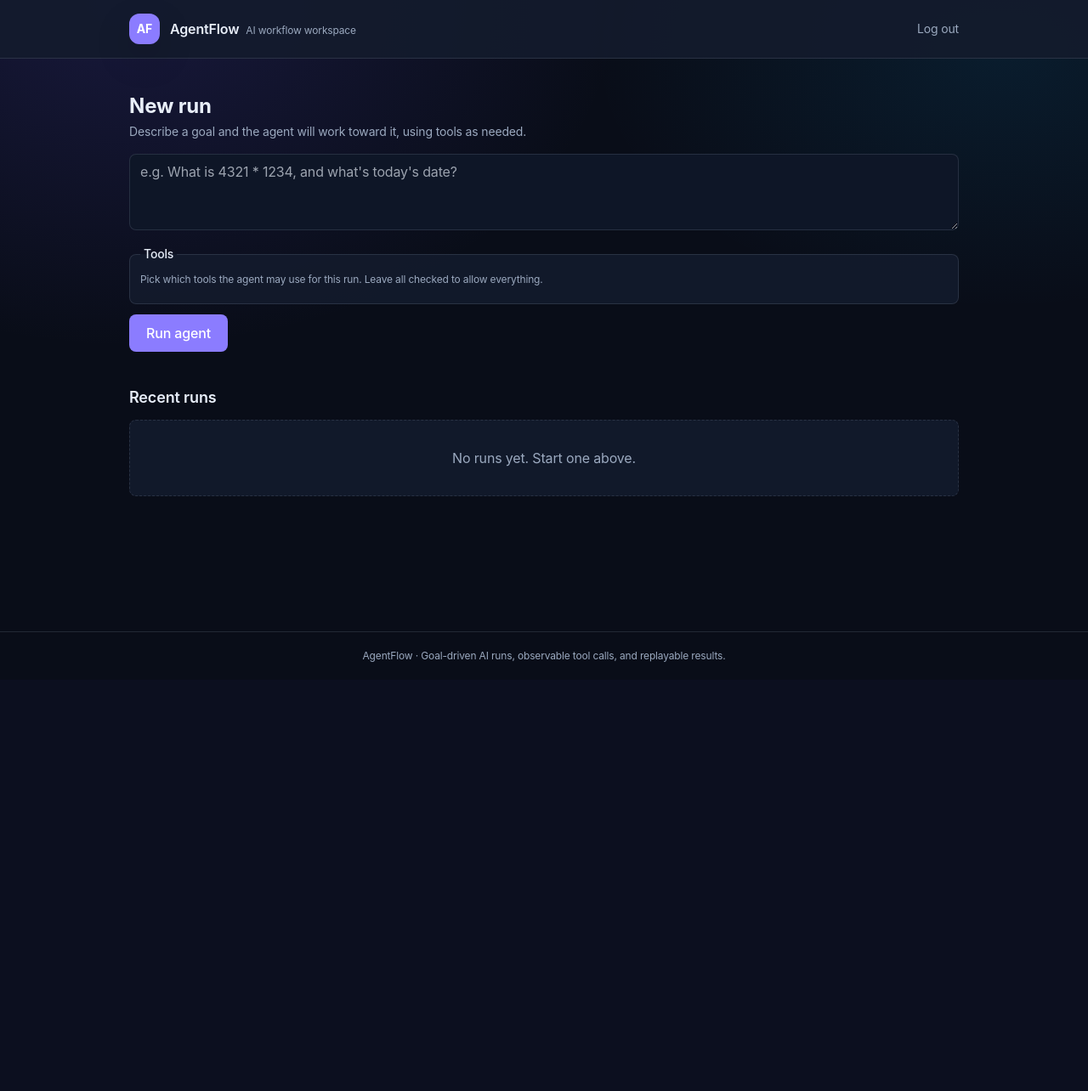
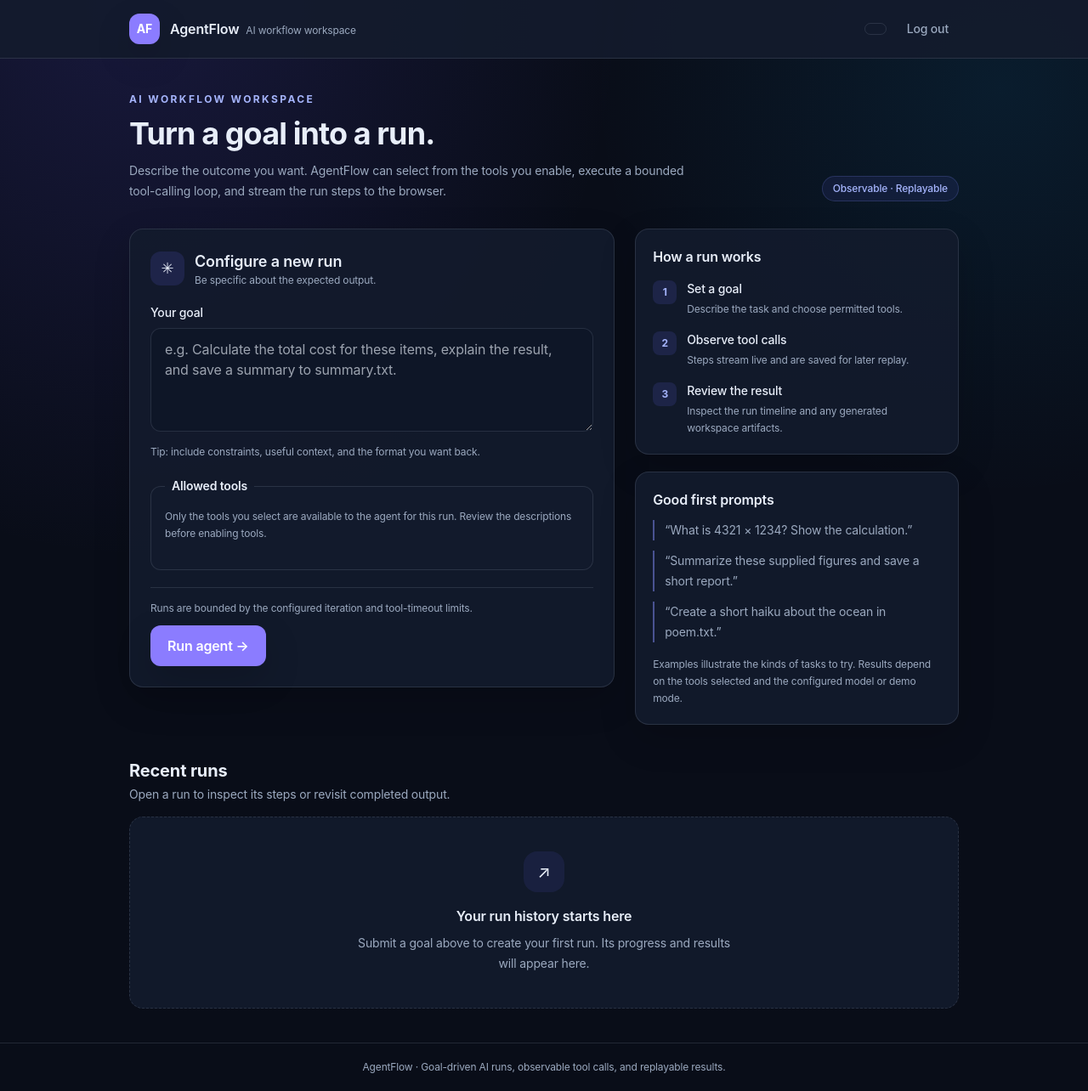
Before and after one commit to Kushe602/AI-Agent-Workflow-Automation-Tool, a FastAPI app: template app/templates/index.html in a window 1280 px wide. Shown: the whole page at 85% size. Before the commit the page ends 779 px from the top, so only its background shows below. Run offline with FastAPI, Linux system fonts and the light colour scheme; the template is opened without the code that fills it, so the values that code supplies are empty; some libraries are stand-ins or nearby versions.

Commit message:
Improve AgentFlow dashboard hierarchy and run guidance

```diff
--- a/app/templates/index.html
+++ b/app/templates/index.html
@@ -1,48 +1,99 @@
 {% extends "base.html" %}
 {% block title %}Dashboard — AgentFlow{% endblock %}
 {% block nav %}
-  <span class="hidden text-slate-500 sm:inline">{{ user.email }}</span>
+  <span class="hidden rounded-full border border-slate-200 px-3 py-1.5 text-slate-500 sm:inline">{{ user.email }}</span>
   <form method="post" action="/logout">
-    <button type="submit" class="text-slate-600 hover:text-slate-900">Log out</button>
+    <button type="submit" class="rounded-lg px-3 py-2 font-medium text-slate-600 hover:text-slate-900">Log out</button>
   </form>
 {% endblock %}
 {% block content %}
-  <section>
-    <h1 class="text-2xl font-bold text-slate-900">New run</h1>
-    <p class="mt-1 text-sm text-slate-600">Describe a goal and the agent will work toward it, using tools as needed.</p>
-    <form method="post" action="/runs" class="mt-4 space-y-3">
-      <textarea name="goal" rows="3" required placeholder="e.g. What is 4321 * 1234, and what's today's date?"
-        class="w-full rounded-lg border border-slate-300 px-3 py-2 focus:border-indigo-500 focus:outline-none"></textarea>
-      <fieldset class="rounded-lg border border-slate-200 bg-white p-3">
-        <legend class="px-1 text-sm font-medium text-slate-700">Tools</legend>
-        <p class="mb-2 text-xs text-slate-500">Pick which tools the agent may use for this run. Leave all checked to allow everything.</p>
-        <div class="grid gap-2 sm:grid-cols-2">
+  <section class="mb-8">
+    <p class="text-xs font-bold uppercase tracking-[.2em] text-indigo-300">AI workflow workspace</p>
+    <div class="mt-3 flex flex-wrap items-end justify-between gap-4">
+      <div>
+        <h1 class="text-3xl font-bold tracking-tight text-slate-900 sm:text-4xl">Turn a goal into a run.</h1>
+        <p class="mt-3 max-w-2xl text-sm leading-6 text-slate-600">Describe the outcome you want. AgentFlow can select from the tools you enable, execute a bounded tool-calling loop, and stream the run steps to the browser.</p>
+      </div>
+      <span class="rounded-full border border-indigo-400/20 bg-indigo-500/10 px-3 py-1.5 text-xs font-medium text-indigo-300">Observable · Replayable</span>
+    </div>
+  </section>
+
+  <div class="grid items-start gap-6 lg:grid-cols-[minmax(0,1.2fr)_minmax(18rem,.8fr)]">
+    <section class="rounded-2xl border border-slate-200 bg-white p-5 shadow-sm sm:p-6">
+      <div class="mb-5 flex items-center gap-3">
+        <span class="flex h-10 w-10 items-center justify-center rounded-xl bg-indigo-500/15 text-lg">✳</span>
+        <div>
+          <h2 class="text-lg font-semibold text-slate-900">Configure a new run</h2>
+          <p class="text-xs text-slate-500">Be specific about the expected output.</p>
+        </div>
+      </div>
+      <form method="post" action="/runs" class="space-y-5">
+        <div>
+          <label for="goal" class="mb-2 block text-sm font-medium text-slate-700">Your goal</label>
+          <textarea id="goal" name="goal" rows="4" required maxlength="12000" placeholder="e.g. Calculate the total cost for these items, explain the result, and save a summary to summary.txt." aria-describedby="goal-help"
+            class="w-full rounded-xl border border-slate-300 px-4 py-3 leading-6 focus:border-indigo-500 focus:outline-none"></textarea>
+          <p id="goal-help" class="mt-2 text-xs leading-5 text-slate-500">Tip: include constraints, useful context, and the format you want back.</p>
+        </div>
+        <fieldset class="rounded-xl border border-slate-200 bg-white p-4">
+          <legend class="px-2 text-sm font-semibold text-slate-700">Allowed tools</legend>
+          <p class="mb-4 text-xs leading-5 text-slate-500">Only the tools you select are available to the agent for this run. Review the descriptions before enabling tools.</p>
+          <div class="grid gap-3 sm:grid-cols-2">
             {% for tool in tools %}
-            <label class="flex items-start gap-2 text-sm">
+              <label class="flex cursor-pointer items-start gap-3 rounded-xl border border-slate-200 p-3 text-sm hover:border-indigo-400/40 hover:bg-slate-50">
                 <input type="checkbox" name="tools" value="{{ tool.name }}" checked
-                class="mt-0.5 rounded border-slate-300 text-indigo-600 focus:ring-indigo-500" />
+                  class="mt-1 rounded border-slate-300 text-indigo-600 focus:ring-indigo-500" />
                 <span class="min-w-0">
-                <span class="font-mono text-slate-800">{{ tool.name }}</span>
-                <span class="block text-xs text-slate-500">{{ tool.description }}</span>
+                  <span class="block break-words font-mono text-xs font-semibold text-slate-800">{{ tool.name }}</span>
+                  <span class="mt-1 block text-xs leading-5 text-slate-500">{{ tool.description }}</span>
                 </span>
               </label>
             {% endfor %}
           </div>
         </fieldset>
-      <button type="submit" class="rounded-lg bg-indigo-600 px-5 py-2.5 font-medium text-white hover:bg-indigo-700">
-        Run agent
-      </button>
+        <div class="flex flex-wrap items-center justify-between gap-3 border-t border-slate-200 pt-4">
+          <p class="text-xs text-slate-500">Runs are bounded by the configured iteration and tool-timeout limits.</p>
+          <button type="submit" class="rounded-xl bg-indigo-600 px-5 py-3 font-semibold text-white shadow-sm hover:bg-indigo-700">Run agent <span aria-hidden="true">→</span></button>
+        </div>
       </form>
     </section>
 
+    <aside class="space-y-5">
+      <section class="rounded-2xl border border-slate-200 bg-white p-5 shadow-sm">
+        <h2 class="text-base font-semibold text-slate-900">How a run works</h2>
+        <ol class="mt-4 space-y-4">
+          <li class="flex gap-3"><span class="flex h-7 w-7 shrink-0 items-center justify-center rounded-lg bg-indigo-500/15 text-xs font-bold text-indigo-300">1</span><div><p class="text-sm font-medium">Set a goal</p><p class="mt-1 text-xs leading-5 text-slate-500">Describe the task and choose permitted tools.</p></div></li>
+          <li class="flex gap-3"><span class="flex h-7 w-7 shrink-0 items-center justify-center rounded-lg bg-indigo-500/15 text-xs font-bold text-indigo-300">2</span><div><p class="text-sm font-medium">Observe tool calls</p><p class="mt-1 text-xs leading-5 text-slate-500">Steps stream live and are saved for later replay.</p></div></li>
+          <li class="flex gap-3"><span class="flex h-7 w-7 shrink-0 items-center justify-center rounded-lg bg-indigo-500/15 text-xs font-bold text-indigo-300">3</span><div><p class="text-sm font-medium">Review the result</p><p class="mt-1 text-xs leading-5 text-slate-500">Inspect the run timeline and any generated workspace artifacts.</p></div></li>
+        </ol>
+      </section>
+      <section class="rounded-2xl border border-slate-200 bg-white p-5 shadow-sm">
+        <h2 class="text-base font-semibold text-slate-900">Good first prompts</h2>
+        <ul class="mt-3 space-y-3 text-sm leading-6 text-slate-600">
+          <li class="border-l-2 border-indigo-400/50 pl-3">“What is 4321 × 1234? Show the calculation.”</li>
+          <li class="border-l-2 border-indigo-400/50 pl-3">“Summarize these supplied figures and save a short report.”</li>
+          <li class="border-l-2 border-indigo-400/50 pl-3">“Create a short haiku about the ocean in poem.txt.”</li>
+        </ul>
+        <p class="mt-4 text-xs leading-5 text-slate-500">Examples illustrate the kinds of tasks to try. Results depend on the tools selected and the configured model or demo mode.</p>
+      </section>
+    </aside>
+  </div>
+
   <section class="mt-10">
-    <h2 class="text-lg font-semibold text-slate-900">Recent runs</h2>
+    <div class="flex flex-wrap items-end justify-between gap-3">
+      <div>
+        <h2 class="text-xl font-bold text-slate-900">Recent runs</h2>
+        <p class="mt-1 text-sm text-slate-500">Open a run to inspect its steps or revisit completed output.</p>
+      </div>
+    </div>
     {% if runs %}
-      <ul class="mt-3 divide-y divide-slate-200 overflow-hidden rounded-lg border border-slate-200 bg-white">
+      <ul class="mt-4 divide-y divide-slate-200 overflow-hidden rounded-2xl border border-slate-200 bg-white shadow-sm">
         {% for run in runs %}
           <li>
-            <a href="/runs/{{ run.id }}" class="flex items-center justify-between gap-3 px-4 py-3 hover:bg-slate-50">
-              <span class="min-w-0 flex-1 truncate text-slate-800">{{ run.goal }}</span>
+            <a href="/runs/{{ run.id }}" class="flex items-center justify-between gap-4 px-4 py-4 hover:bg-slate-50 sm:px-5">
+              <span class="min-w-0 flex-1">
+                <span class="block truncate text-sm font-medium text-slate-800">{{ run.goal }}</span>
+                <span class="mt-1 block text-xs text-slate-500">Open run details <span aria-hidden="true">↗</span></span>
+              </span>
               {% set color = {
                 'succeeded': 'bg-green-100 text-green-700',
                 'failed': 'bg-red-100 text-red-700',
@@ -50,17 +101,17 @@
                 'pending': 'bg-slate-100 text-slate-600',
                 'cancelled': 'bg-slate-200 text-slate-700'
               } %}
-              <span class="shrink-0 rounded-full px-2.5 py-0.5 text-xs font-medium {{ color.get(run.status, 'bg-slate-100 text-slate-600') }}">
-                {{ run.status }}
-              </span>
+              <span class="shrink-0 rounded-full px-2.5 py-1 text-xs font-semibold {{ color.get(run.status, 'bg-slate-100 text-slate-600') }}">{{ run.status }}</span>
             </a>
           </li>
         {% endfor %}
       </ul>
     {% else %}
-      <p class="mt-3 rounded-lg border border-dashed border-slate-300 bg-white px-4 py-8 text-center text-slate-500">
-        No runs yet. Start one above.
-      </p>
+      <div class="mt-4 rounded-2xl border border-dashed border-slate-300 bg-white px-5 py-10 text-center">
+        <span class="mx-auto flex h-12 w-12 items-center justify-center rounded-2xl bg-indigo-500/10 text-xl">↗</span>
+        <h3 class="mt-4 font-semibold text-slate-800">Your run history starts here</h3>
+        <p class="mx-auto mt-2 max-w-md text-sm leading-6 text-slate-500">Submit a goal above to create your first run. Its progress and results will appear here.</p>
+      </div>
     {% endif %}
   </section>
 {% endblock %}
```
Lines whose indentation alone changed are shown as unchanged.
